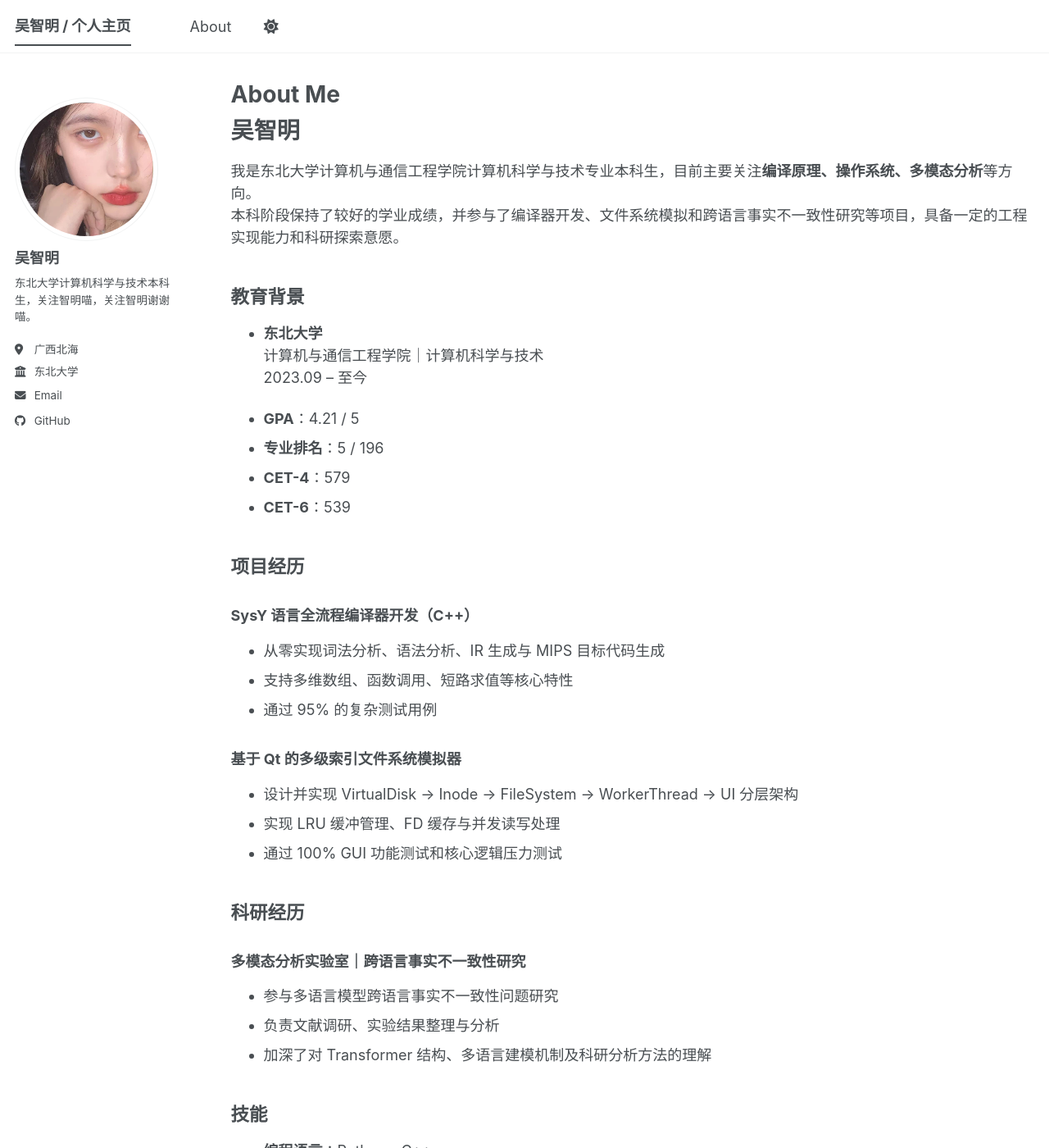
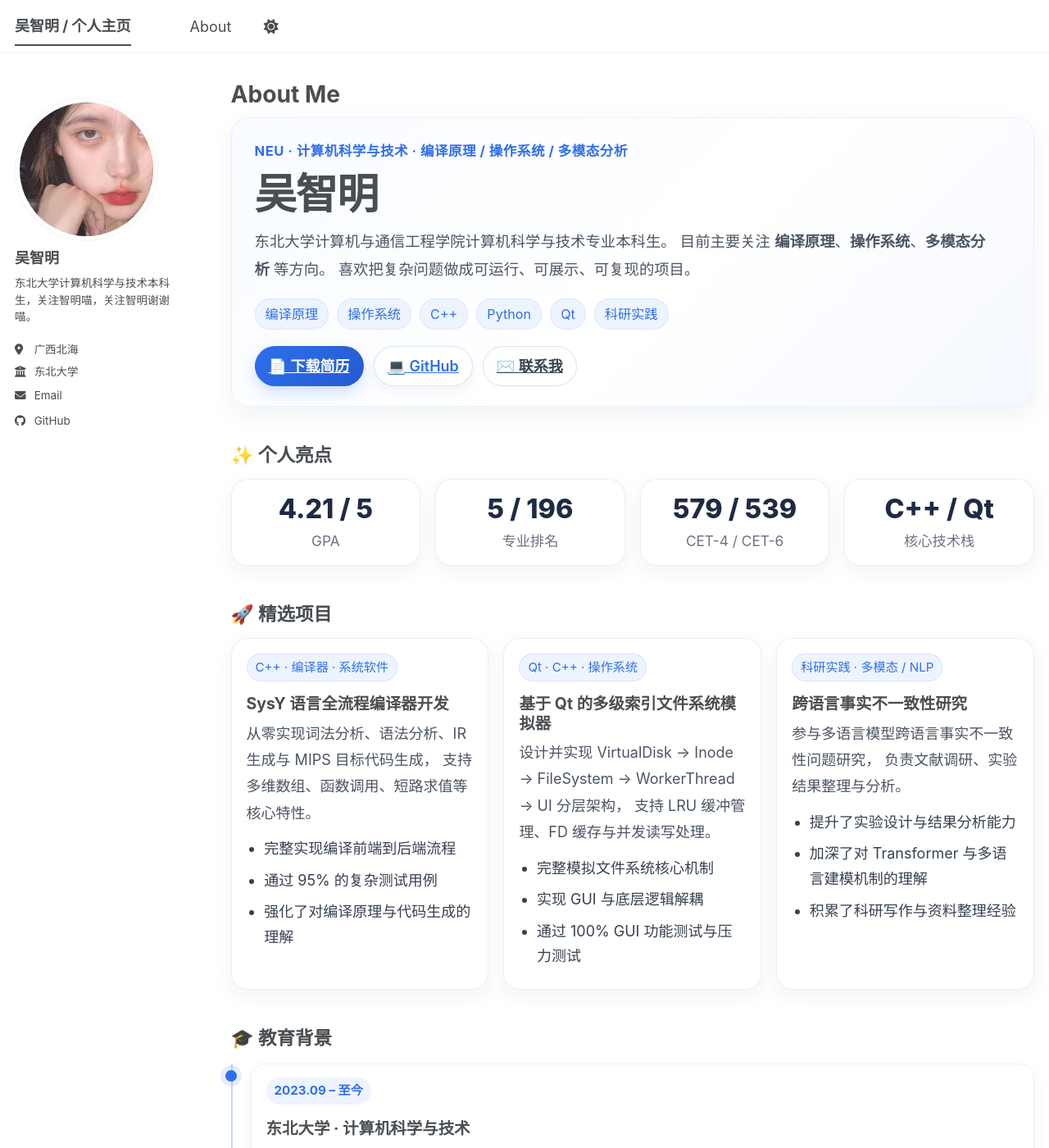
Before and after one commit to 206702346/206702346.github.io, a Jekyll site: the page built from _pages/about.md, in a window 1280 px wide and 1400 px high. Shown: the whole window at 82% size. Built offline with Jekyll 4.4.1, drawn with Linux system fonts in a browser that asks for light colours; a script bundle is joined from its source files by our own code; library files that are not in the unit come from our copies; some of the changed text lies outside the part shown.

Commit message:
Update about.md

```diff
--- a/_pages/about.md
+++ b/_pages/about.md
@@ -5,58 +5,165 @@ permalink: /
 author_profile: true
 ---
 
-# 吴智明
+<div class="wm-hero">
+  <p class="wm-kicker">NEU · 计算机科学与技术 · 编译原理 / 操作系统 / 多模态分析</p>
+  <h1 class="wm-title">吴智明</h1>
+  <p class="wm-lead">
+    东北大学计算机与通信工程学院计算机科学与技术专业本科生。
+    目前主要关注 <strong>编译原理</strong>、<strong>操作系统</strong>、<strong>多模态分析</strong> 等方向。
+    喜欢把复杂问题做成可运行、可展示、可复现的项目。
+  </p>
 
-我是东北大学计算机与通信工程学院计算机科学与技术专业本科生，目前主要关注**编译原理、操作系统、多模态分析**等方向。
-本科阶段保持了较好的学业成绩，并参与了编译器开发、文件系统模拟和跨语言事实不一致性研究等项目，具备一定的工程实现能力和科研探索意愿。
+  <div class="wm-badges">
+    <span>编译原理</span>
+    <span>操作系统</span>
+    <span>C++</span>
+    <span>Python</span>
+    <span>Qt</span>
+    <span>科研实践</span>
+  </div>
 
-## 教育背景
+  <div class="wm-actions">
+    <a class="wm-btn wm-btn-primary" href="/files/wzm_CV.pdf" target="_blank" rel="noopener">📄 下载简历</a>
+    <a class="wm-btn wm-btn-secondary" href="https://github.com/206702346" target="_blank" rel="noopener">💻 GitHub</a>
+    <a class="wm-btn wm-btn-ghost" href="mailto:wzmywdz@163.com">✉️ 联系我</a>
+  </div>
+</div>
 
-- **东北大学**
-  计算机与通信工程学院｜计算机科学与技术
-  2023.09 – 至今
+## ✨ 个人亮点
 
-- **GPA**：4.21 / 5
-- **专业排名**：5 / 196
-- **CET-4**：579
-- **CET-6**：539
+<div class="wm-grid wm-stats">
+  <div class="wm-card wm-stat-card">
+    <div class="wm-stat-value">4.21 / 5</div>
+    <div class="wm-stat-label">GPA</div>
+  </div>
 
-## 项目经历
+  <div class="wm-card wm-stat-card">
+    <div class="wm-stat-value">5 / 196</div>
+    <div class="wm-stat-label">专业排名</div>
+  </div>
 
-### SysY 语言全流程编译器开发（C++）
-- 从零实现词法分析、语法分析、IR 生成与 MIPS 目标代码生成
-- 支持多维数组、函数调用、短路求值等核心特性
-- 通过 95% 的复杂测试用例
+  <div class="wm-card wm-stat-card">
+    <div class="wm-stat-value">579 / 539</div>
+    <div class="wm-stat-label">CET-4 / CET-6</div>
+  </div>
 
-### 基于 Qt 的多级索引文件系统模拟器
-- 设计并实现 VirtualDisk → Inode → FileSystem → WorkerThread → UI 分层架构
-- 实现 LRU 缓冲管理、FD 缓存与并发读写处理
-- 通过 100% GUI 功能测试和核心逻辑压力测试
+  <div class="wm-card wm-stat-card">
+    <div class="wm-stat-value">C++ / Qt</div>
+    <div class="wm-stat-label">核心技术栈</div>
+  </div>
+</div>
 
-## 科研经历
+## 🚀 精选项目
 
-### 多模态分析实验室｜跨语言事实不一致性研究
-- 参与多语言模型跨语言事实不一致性问题研究
-- 负责文献调研、实验结果整理与分析
-- 加深了对 Transformer 结构、多语言建模机制及科研分析方法的理解
+<div class="wm-grid wm-projects">
+  <article class="wm-card wm-project-card">
+    <div class="wm-project-meta">C++ · 编译器 · 系统软件</div>
+    <h3>SysY 语言全流程编译器开发</h3>
+    <p>
+      从零实现词法分析、语法分析、IR 生成与 MIPS 目标代码生成，
+      支持多维数组、函数调用、短路求值等核心特性。
+    </p>
+    <ul class="wm-mini-list">
+      <li>完整实现编译前端到后端流程</li>
+      <li>通过 95% 的复杂测试用例</li>
+      <li>强化了对编译原理与代码生成的理解</li>
+    </ul>
+  </article>
 
-## 技能
+  <article class="wm-card wm-project-card">
+    <div class="wm-project-meta">Qt · C++ · 操作系统</div>
+    <h3>基于 Qt 的多级索引文件系统模拟器</h3>
+    <p>
+      设计并实现 VirtualDisk → Inode → FileSystem → WorkerThread → UI 分层架构，
+      支持 LRU 缓冲管理、FD 缓存与并发读写处理。
+    </p>
+    <ul class="wm-mini-list">
+      <li>完整模拟文件系统核心机制</li>
+      <li>实现 GUI 与底层逻辑解耦</li>
+      <li>通过 100% GUI 功能测试与压力测试</li>
+    </ul>
+  </article>
 
-- **编程语言**：Python、C++
-- **方向基础**：编译原理、操作系统、机器学习、深度学习
-- **科研能力**：文献阅读、实验分析、结果归纳、科研写作
+  <article class="wm-card wm-project-card">
+    <div class="wm-project-meta">科研实践 · 多模态 / NLP</div>
+    <h3>跨语言事实不一致性研究</h3>
+    <p>
+      参与多语言模型跨语言事实不一致性问题研究，
+      负责文献调研、实验结果整理与分析。
+    </p>
+    <ul class="wm-mini-list">
+      <li>提升了实验设计与结果分析能力</li>
+      <li>加深了对 Transformer 与多语言建模机制的理解</li>
+      <li>积累了科研写作与资料整理经验</li>
+    </ul>
+  </article>
+</div>
 
-## 荣誉奖项
+## 🎓 教育背景
 
-- 2023-2024 学年校三好学生
-- 2024-2025 学年校三好学生
-- 校三等奖学金等
+<div class="wm-timeline">
+  <div class="wm-timeline-item">
+    <div class="wm-timeline-dot"></div>
+    <div class="wm-timeline-content">
+      <div class="wm-timeline-date">2023.09 – 至今</div>
+      <h3>东北大学 · 计算机科学与技术</h3>
+      <p>
+        计算机与通信工程学院，本科生。
+        主要学习计算机体系结构、编译原理、操作系统、机器学习等课程。
+      </p>
+    </div>
+  </div>
+</div>
 
-## 联系方式
+## 🏆 荣誉与成果
 
-- **Email**：wzmywdz@163.com
-- **GitHub**：[@206702346](https://github.com/206702346)
+<div class="wm-grid wm-awards">
+  <div class="wm-card wm-award-card">
+    <h3>校三好学生</h3>
+    <p>2023-2024 学年</p>
+  </div>
 
-## 简历下载
+  <div class="wm-card wm-award-card">
+    <h3>校三好学生</h3>
+    <p>2024-2025 学年</p>
+  </div>
 
-[点击下载我的 PDF 简历](/files/wzm_CV.pdf)
+  <div class="wm-card wm-award-card">
+    <h3>校三等奖学金等</h3>
+    <p>持续保持良好学业表现</p>
+  </div>
+</div>
+
+## 🧰 技能
+
+<div class="wm-tag-cloud">
+  <span>Python</span>
+  <span>C++</span>
+  <span>Qt</span>
+  <span>编译原理</span>
+  <span>操作系统</span>
+  <span>机器学习</span>
+  <span>深度学习</span>
+  <span>文献阅读</span>
+  <span>实验分析</span>
+  <span>科研写作</span>
+</div>
+
+## 🗞 最近动态
+
+<div class="wm-card wm-note">
+  <ul class="wm-mini-list">
+    <li>完成个人主页重构，让页面更清晰、更有层次感。</li>
+    <li>整理并补充了编译器、文件系统模拟器等项目介绍。</li>
+    <li>持续更新科研、课程和项目经历，完善个人作品集。</li>
+  </ul>
+</div>
+
+## 📫 联系方式
+
+<div class="wm-contact">
+  <a class="wm-btn wm-btn-primary" href="mailto:wzmywdz@163.com">✉️ Email</a>
+  <a class="wm-btn wm-btn-secondary" href="https://github.com/206702346" target="_blank" rel="noopener">🌐 GitHub</a>
+  <a class="wm-btn wm-btn-ghost" href="/files/wzm_CV.pdf" target="_blank" rel="noopener">📄 简历下载</a>
+</div>
```
